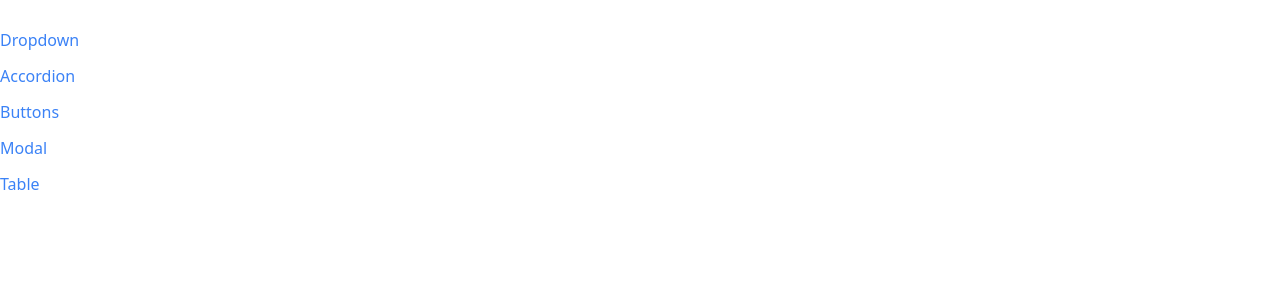
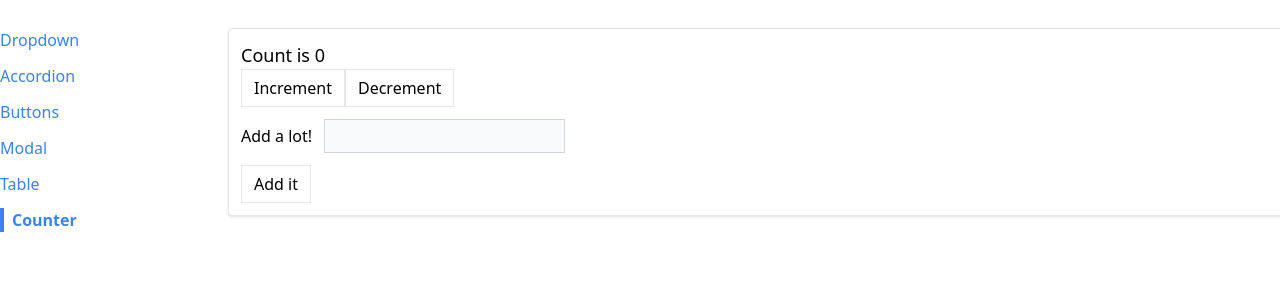
Before and after one commit to kevchcm/react-comps, a React (Create React App) app: page /counter in a window 1280 px wide. Shown: the top 300 px of the page. Built offline with nearby package versions, Linux system fonts and the light colour scheme.

Commit message:
added reducer to counter component

```diff
--- a/src/App.js
+++ b/src/App.js
@@ -5,6 +5,7 @@ import Sidebar from './components/Sidebar'
 import ButtonPage from './pages/ButtonPage'
 import ModalPage from './pages/ModalPage'
 import TablePage from './pages/TablePage'
+import CounterPage from './pages/CounterPage'
 
 export default function App() {
     return (
@@ -26,6 +27,9 @@ export default function App() {
                 <Route path="/table">
                     <TablePage />
                 </Route>
+                <Route path="/counter">
+                    <CounterPage initialCount={0}/>
+                </Route>
             </div>
         </div>
     )
--- a/src/components/Sidebar.js
+++ b/src/components/Sidebar.js
@@ -6,7 +6,8 @@ export default function Sidebar() {
         { label: 'Accordion', path: '/accordion' },
         { label: 'Buttons',  path: '/buttons' },
         { label: 'Modal',  path: '/modal' },
-        { label: 'Table',  path: '/table' }
+        { label: 'Table',  path: '/table' },
+        { label: 'Counter',  path: '/counter' },
     ]
 
     return (
--- a/src/components/SortableTable.js
+++ b/src/components/SortableTable.js
@@ -1,32 +1,12 @@
-import {useState} from 'react'
 import {GoTriangleDown, GoTriangleUp} from 'react-icons/go'
 import Table from './Table'
+import useSort from '../hooks/use-sort'
 
 
 export default function SortableTable(props){
-    const [sortOrder, setSortOrder] = useState(null)
-    const [sortBy, setSortBy] = useState(null)
-
     const { config, data } = props
 
-    const handleClick = (label) => {
-        if(sortBy && label !== sortBy){
-            setSortOrder('asc')
-            setSortBy(label)
-            return
-        }
-
-        if(sortOrder === null){
-            setSortOrder('asc')
-            setSortBy(label)
-        }else if (sortOrder === 'asc') {
-            setSortOrder('desc')
-            setSortBy(label)
-        }else if(sortOrder === 'desc') {
-            setSortOrder(null)
-            setSortBy(null)
-        }
-    }
+    const {sortOrder, sortBy, sortedData, setSortColumn} = useSort(config, data)
 
     const updatedConfig = config.map((column)=>{
         if(!column.sortValue) return column
@@ -34,7 +14,7 @@ export default function SortableTable(props){
         return {
             ...column,
             header: () => (
-                <th className="cursor-pointer hover:bg-gray-100" onClick={()=>handleClick(column.label)}>
+                <th className="cursor-pointer hover:bg-gray-100" onClick={()=>setSortColumn(column.label)}>
                     <div className="flex items-center">
                         {getIcons(column.label, sortBy, sortOrder)}
                         {column.label}
@@ -43,25 +23,6 @@ export default function SortableTable(props){
             )
         }
     })
-
-    let sortedData = data
-
-    if(sortBy && sortedData){
-        const { sortValue } = config.find(column => column.label === sortBy)
-
-        sortedData = [...data].sort((a, b)=> {
-            const valueA = sortValue(a)
-            const valueB = sortValue(b)
-
-            const reverseOrder = sortOrder === 'asc' ? 1 : -1
-
-            if(typeof valueA === 'string'){
-                return (valueA.localeCompare(valueB)) * reverseOrder
-            }
-
-            return (valueA - valueB) * reverseOrder
-        })
-    }
 
     return <Table {...props} config={updatedConfig} data={sortedData}/>
 }
--- /dev/null
+++ b/src/hooks/use-counter.js
@@ -0,0 +1,13 @@
+import {useEffect, useState} from 'react'
+
+export default function useCounter(initialCount) {
+    const [count, setCount] = useState(initialCount)
+
+    useEffect(()=>{
+        console.log(count)
+    }, [count])
+
+    const incrementCount = () => setCount(count + 1)
+
+    return {count, incrementCount}
+}
--- /dev/null
+++ b/src/hooks/use-sort.js
@@ -0,0 +1,47 @@
+import {useState} from 'react'
+
+export default function useSort(config, data) {
+    const [sortOrder, setSortOrder] = useState(null)
+    const [sortBy, setSortBy] = useState(null)
+
+    const setSortColumn = (label) => {
+        if(sortBy && label !== sortBy){
+            setSortOrder('asc')
+            setSortBy(label)
+            return
+        }
+
+        if(sortOrder === null){
+            setSortOrder('asc')
+            setSortBy(label)
+        }else if (sortOrder === 'asc') {
+            setSortOrder('desc')
+            setSortBy(label)
+        }else if(sortOrder === 'desc') {
+            setSortOrder(null)
+            setSortBy(null)
+        }
+    }
+
+
+    let sortedData = data
+
+    if(sortBy && sortedData){
+        const { sortValue } = config.find(column => column.label === sortBy)
+
+        sortedData = [...data].sort((a, b)=> {
+            const valueA = sortValue(a)
+            const valueB = sortValue(b)
+
+            const reverseOrder = sortOrder === 'asc' ? 1 : -1
+
+            if(typeof valueA === 'string'){
+                return (valueA.localeCompare(valueB)) * reverseOrder
+            }
+
+            return (valueA - valueB) * reverseOrder
+        })
+    }
+
+    return {sortOrder, sortBy, sortedData, setSortColumn}
+}
--- /dev/null
+++ b/src/pages/CounterPage.js
@@ -0,0 +1,95 @@
+import Button from '../components/Button'
+import {useReducer} from 'react'
+import Panel from '../components/Panel'
+
+const INCREMENT_COUNT = 'increment'
+const DECREMENT_COUNT = 'decrement'
+const SET_VALUE_TO_ADD = 'set_value_to_add'
+const ADD_VALUE_TO_COUNT = 'add_value_to_count'
+
+const reducer = (state, action) => {
+    switch (action.type) {
+        case INCREMENT_COUNT:
+            return {
+                ...state,
+                count: state.count + 1
+            }
+        case DECREMENT_COUNT:
+            return {
+                ...state,
+                count: state.count - 1
+            }
+        case SET_VALUE_TO_ADD:
+            return {
+                ...state,
+                valueToAdd: action.payload
+            }
+        case ADD_VALUE_TO_COUNT:
+            return {
+                ...state,
+                count: state.count + state.valueToAdd,
+                valueToAdd: 0
+            }
+        default:
+            return state
+    }
+}
+export default function CounterPage({ initialCount }){
+    const [state, dispatch] = useReducer(reducer, {
+        count: initialCount,
+        valueToAdd: 0
+    })
+
+    console.log(state)
+
+    const increment = () => {
+        dispatch({type: INCREMENT_COUNT})
+    }
+
+    const decrement = () => {
+        dispatch({type: DECREMENT_COUNT})
+    }
+
+    const handleChange = (event) => {
+        const value = parseInt(event.target.value) || 0
+
+        dispatch({
+            type: SET_VALUE_TO_ADD,
+            payload: value
+        })
+    }
+
+    const handleSubmit = (event) => {
+        event.preventDefault()
+
+        dispatch({
+            type: ADD_VALUE_TO_COUNT,
+        })
+    }
+
+    return(
+        <Panel className="m-3">
+            <h1 className="text-lg">Count is {state.count}</h1>
+            <div className="flex flex-row">
+                <Button onClick={increment}>
+                    Increment
+                </Button>
+                <Button onClick={decrement}>
+                    Decrement
+                </Button>
+            </div>
+
+            <form onSubmit={handleSubmit}>
+                <label>Add a lot!</label>
+                <input
+                    value={state.valueToAdd || ''}
+                    onChange={handleChange}
+                    type="number"
+                    className="p-1 m-3 bg-gray-50 border border-gray-300"/>
+                <Button>
+                    Add it
+                </Button>
+            </form>
+        </Panel>
+    )
+}
```
